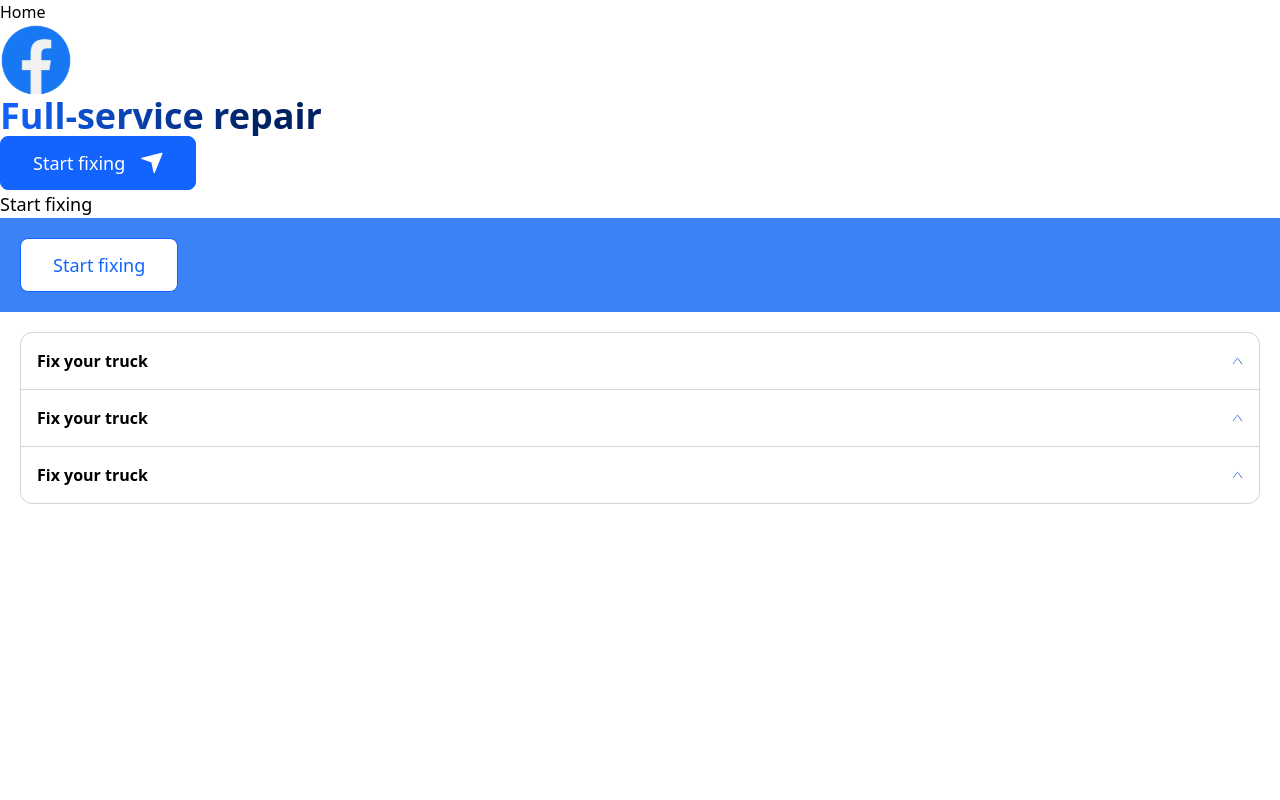
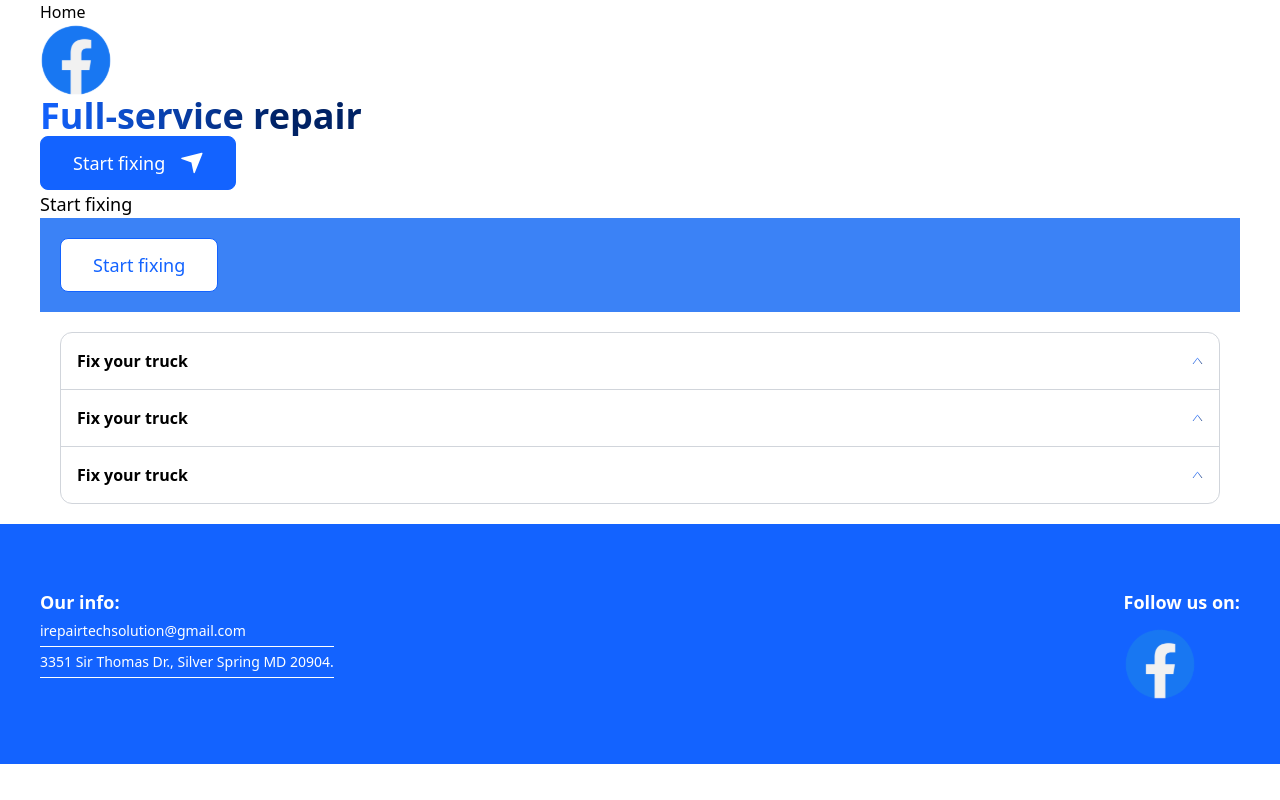
Before and after one commit to Perebonilado/i-repair, a Next.js app: page / in a window 1280 px wide. Built offline with nearby package versions, Linux system fonts and the light colour scheme.

Commit message:
footer done

```diff
--- /dev/null
+++ b/src/@shared/Footer/index.tsx
@@ -0,0 +1,31 @@
+import Container from "@/@ui/Container";
+import FacebookIcon from "@/icons/FacebookIcon";
+import React, { FC } from "react";
+
+const Footer: FC = () => {
+  return (
+    <div className="py-16 text-sm bg-[#1363FF] text-[#fff]">
+      <Container>
+        <div className="flex justify-between max-sm:flex-col gap-5 max-sm:gap-14">
+          <div className="flex flex-col gap-[5px]">
+            <h3 className="text-lg font-bold">Our info:</h3>
+            <a href="mailto:irepairtechsolution@gmail.com">
+              irepairtechsolution@gmail.com
+            </a>
+            <div className="py-[5px] border-y border-y-white">
+              <p>3351 Sir Thomas Dr., Silver Spring MD 20904.</p>
+            </div>
+          </div>
+          <div>
+            <h3 className="text-lg font-bold mb-3">Follow us on:</h3>
+            <a className="cursor-pointer">
+              <FacebookIcon />
+            </a>
+          </div>
+        </div>
+      </Container>
+    </div>
+  );
+};
+
+export default Footer;
--- /dev/null
+++ b/src/@shared/Navbar/index.tsx
@@ -0,0 +1,9 @@
+import React, { FC } from 'react'
+
+const Navbar:FC = () => {
+  return (
+    <div>Navbar</div>
+  )
+}
+
+export default Navbar
--- a/src/@ui/Container/index.tsx
+++ b/src/@ui/Container/index.tsx
@@ -1,7 +1,7 @@
 import React, { FC, PropsWithChildren } from "react";
 
 const Container: FC<PropsWithChildren> = ({ children }) => {
-  return <div className="w-full max-w-screen-xl mx-auto">{children}</div>;
+  return <div className="w-full max-w-screen-xl mx-auto px-10 max-sm:px-4">{children}</div>;
 };
 
 export default Container;
--- a/src/pages/index.tsx
+++ b/src/pages/index.tsx
@@ -1,6 +1,7 @@
 import Accordion from "@/@shared/Accordion";
 import AppHead from "@/@shared/AppHead";
 import BreadCrumb from "@/@shared/BreadCrumbs";
+import Footer from "@/@shared/Footer";
 import GradientText from "@/@shared/GradientText";
 import Hamburger from "@/@shared/Hamburger";
 import Button from "@/@ui/Button";
@@ -64,6 +65,7 @@ export default function Home() {
           />
         </div>
       </Container>
+      <Footer />
     </>
   );
 }
```
